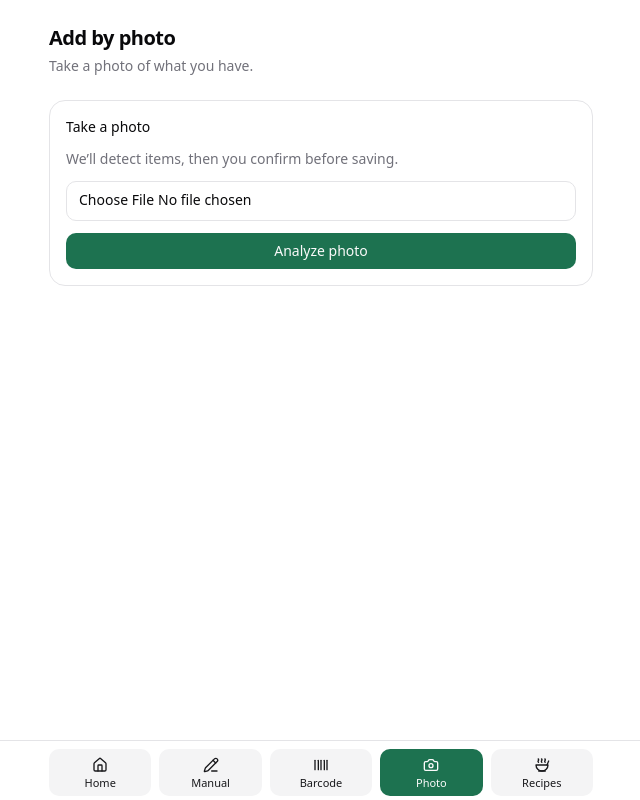
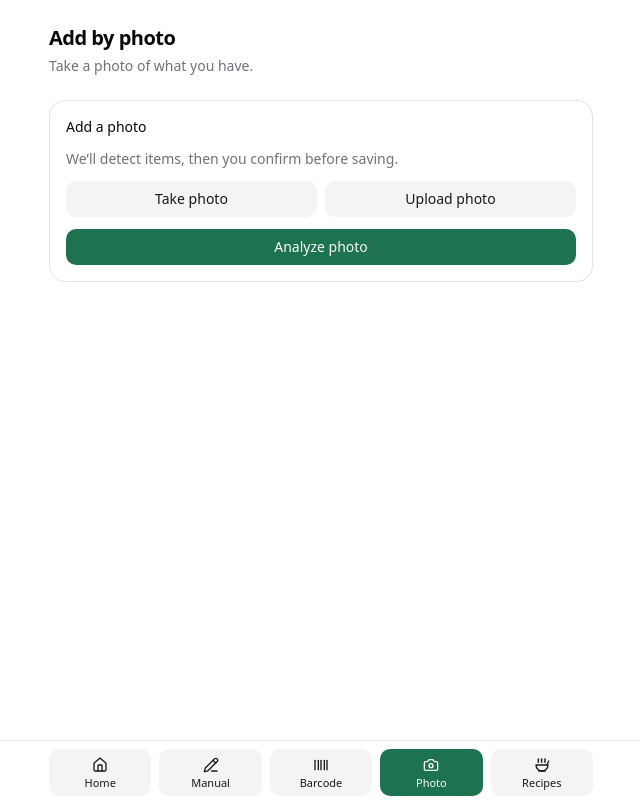
Before and after one commit to RaduRS/fresh-meal, a Next.js app: page /add-item/photo in a window 1280 px wide. Shown: the whole page, without its empty margins (319-959 px from the left). Built offline with nearby package versions, Linux system fonts and the light colour scheme.

Commit message:
add upload

```diff
--- a/app/add-item/photo/photo-add-client.tsx
+++ b/app/add-item/photo/photo-add-client.tsx
@@ -2,7 +2,7 @@
 
 import Image from "next/image";
 import { useRouter } from "next/navigation";
-import { useMemo, useState } from "react";
+import { useEffect, useMemo, useRef, useState } from "react";
 import { Beef, Candy, Droplet, Flame, Wheat } from "lucide-react";
 
 import { Button } from "@/components/ui/button";
@@ -203,12 +203,21 @@ function readItems(data: unknown): AnalyzeItem[] | null {
 
 export function PhotoAddClient() {
   const router = useRouter();
+  const cameraInputRef = useRef<HTMLInputElement | null>(null);
+  const uploadInputRef = useRef<HTMLInputElement | null>(null);
   const [analyzing, setAnalyzing] = useState(false);
   const [analyzeError, setAnalyzeError] = useState<string | null>(null);
   const [adding, setAdding] = useState(false);
   const [addError, setAddError] = useState<string | null>(null);
   const [items, setItems] = useState<UIItem[]>([]);
+  const [photoFile, setPhotoFile] = useState<File | null>(null);
   const [photoPreview, setPhotoPreview] = useState<string | null>(null);
+
+  useEffect(() => {
+    return () => {
+      if (photoPreview) URL.revokeObjectURL(photoPreview);
+    };
+  }, [photoPreview]);
 
   const selectedCount = useMemo(
     () => items.filter((i) => i.selected).length,
@@ -239,11 +248,14 @@ export function PhotoAddClient() {
         onSubmit={async (e) => {
           e.preventDefault();
           setAnalyzeError(null);
+          setItems([]);
+          if (!photoFile) {
+            setAnalyzeError("Select a photo first.");
+            return;
+          }
           setAnalyzing(true);
-          setItems([]);
-
-          const form = e.currentTarget;
-          const fd = new FormData(form);
+          const fd = new FormData();
+          fd.set("photo", photoFile);
 
           try {
             const res = await fetch("/api/photo/analyze", {
@@ -286,23 +298,61 @@ export function PhotoAddClient() {
         }}
       >
         <div className="grid grid-cols-1 gap-3">
-          <div className="text-sm font-medium">Take a photo</div>
+          <div className="text-sm font-medium">Add a photo</div>
           <div className="text-sm text-muted-foreground">
             We’ll detect items, then you confirm before saving.
           </div>
 
-          <Input
-            name="photo"
+          <input
+            ref={cameraInputRef}
             type="file"
             accept="image/*"
             capture="environment"
-            required
+            className="hidden"
             onChange={(e) => {
               const file = e.currentTarget.files?.[0] ?? null;
-              if (!file) return setPhotoPreview(null);
-              setPhotoPreview(URL.createObjectURL(file));
+              if (photoPreview) URL.revokeObjectURL(photoPreview);
+              setPhotoFile(file);
+              setPhotoPreview(file ? URL.createObjectURL(file) : null);
+              setItems([]);
             }}
           />
+          <input
+            ref={uploadInputRef}
+            type="file"
+            accept="image/*"
+            className="hidden"
+            onChange={(e) => {
+              const file = e.currentTarget.files?.[0] ?? null;
+              if (photoPreview) URL.revokeObjectURL(photoPreview);
+              setPhotoFile(file);
+              setPhotoPreview(file ? URL.createObjectURL(file) : null);
+              setItems([]);
+            }}
+          />
+
+          <div className="grid grid-cols-1 gap-2 sm:grid-cols-2">
+            <Button
+              type="button"
+              variant="secondary"
+              onClick={() => cameraInputRef.current?.click()}
+            >
+              Take photo
+            </Button>
+            <Button
+              type="button"
+              variant="secondary"
+              onClick={() => uploadInputRef.current?.click()}
+            >
+              Upload photo
+            </Button>
+          </div>
+
+          {photoFile ? (
+            <div className="text-xs text-muted-foreground">
+              {photoFile.name}
+            </div>
+          ) : null}
 
           {photoPreview ? (
             <div className="relative h-48 w-full overflow-hidden rounded-lg border">
```
